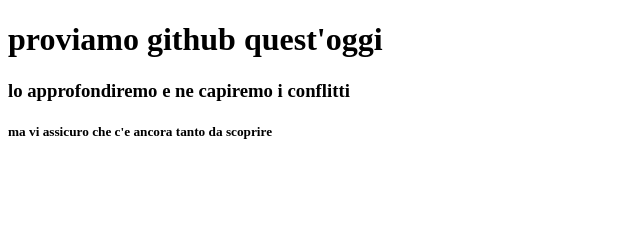
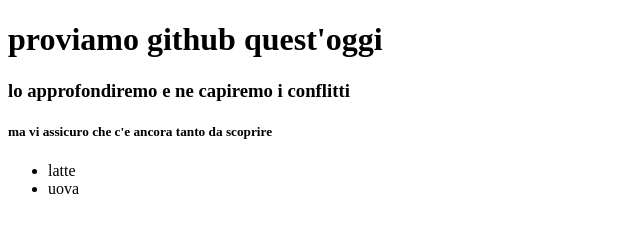
Before and after one commit to GianlucaVoid/m3w1d4, a plain HTML site: page index.html in a window 1280 px wide. Shown: the full height of the page, 0-640 px from the left. Drawn offline with Linux system fonts and the light colour scheme.

Commit message:
aggiunta della ul con 2li (latte e uova)

```diff
--- a/index.html
+++ b/index.html
@@ -16,6 +16,11 @@
 
     <h5>ma vi assicuro che c'e ancora tanto da scoprire</h5>
 
+
+    <ul>
+        <li>latte</li>
+        <li>uova</li>
+    </ul>
 </body>
 
 
```
